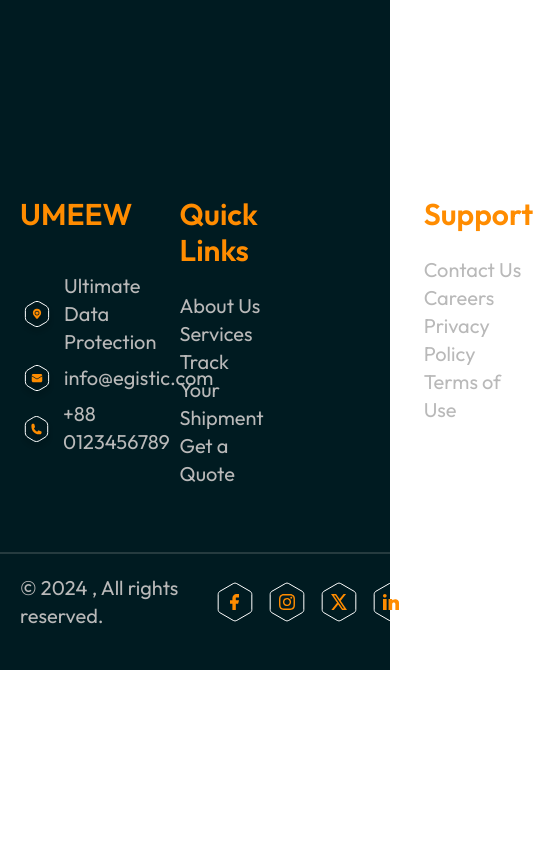
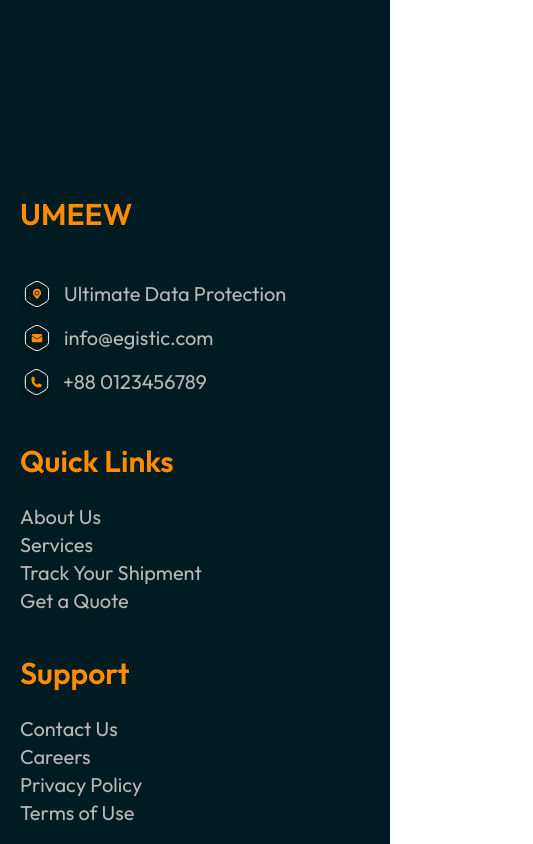
Before and after one commit to BackBenchersItHouse/Umeew-maritime, a React (Vite) app: page / in a window 390 px wide. Shown: the part 800-1644 px from the top of the page, 533 px wide, since content can reach past the window. Before the commit the page ends 1470 px from the top, so only its background shows below. Built offline with nearby package versions, Linux system fonts and the light colour scheme.

Commit message:
Footer responsive fully done

```diff
--- a/src/components/Shared/Footer.jsx
+++ b/src/components/Shared/Footer.jsx
@@ -13,16 +13,16 @@ const Footer = () => {
   return (
     <footer className="bg-primary text-neutral text-xl">
       <section className="">
-        <div className="flex justify-between py-16 max-w-[1170px] mx-auto px-5 md:px-0">
+        <div className="flex flex-col md:flex-row justify-between py-16 max-w-[1170px] mx-auto px-5 md:px-0">
           <section>
-            <h3 className="text-3xl text-secondary font-semibold mb-10">UMEEW</h3>
-            <ul className="my-6">
+            <h3 className="text-3xl text-secondary font-semibold">UMEEW</h3>
+            <ul className="my-10 md:my-6">
               <li className="flex items-center gap-2.5"><img className="pt-2" src={location} alt="Location icon" />Ultimate Data Protection</li>
               <li className="flex items-center gap-2.5"><img className="pt-2" src={email} alt="Email icon" />info@egistic.com</li>
               <li className="flex items-center gap-2.5"><img className="pt-2" src={phone} alt="Phone icon" />+88 0123456789</li>
             </ul>
           </section>
-          <div className="flex gap-40">
+          <div className="flex flex-col md:flex-row gap-10 md:gap-40">
             <section className="max-w-60">
               <h3 className="text-3xl text-secondary font-semibold mb-6">Quick Links</h3>
               <ul>
@@ -48,8 +48,8 @@ const Footer = () => {
         <div className="border border-neutral/20"></div>
 
         <div>
-          <section className="max-w-[1170px] mx-auto px-5 md:px-0 flex justify-between items-center mt-5 pb-10">
-            <p>© 2024 , All rights reserved.</p>
+          <section className="max-w-[1170px] mx-auto px-5 md:px-0 flex flex-col-reverse sm:flex-row gap-5 justify-between items-center mt-5 pb-10">
+            <p>&#169; 2024 , All rights reserved.</p>
             <div className="flex gap-3 items-center">
               <img src={fb} alt="Facebook icon" />
               <img src={ig} alt="Instagram icon" />
```
